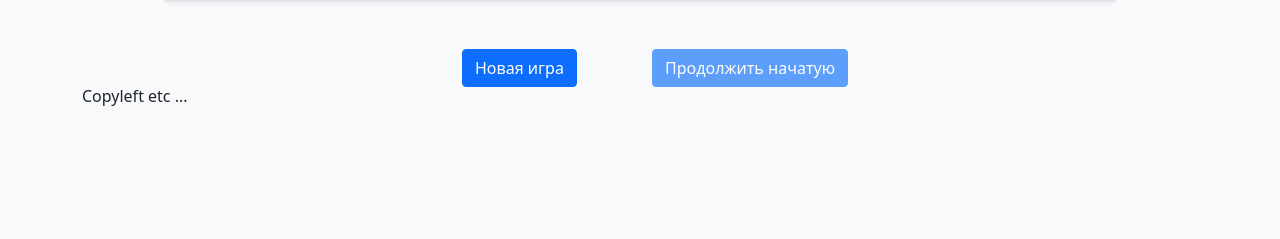
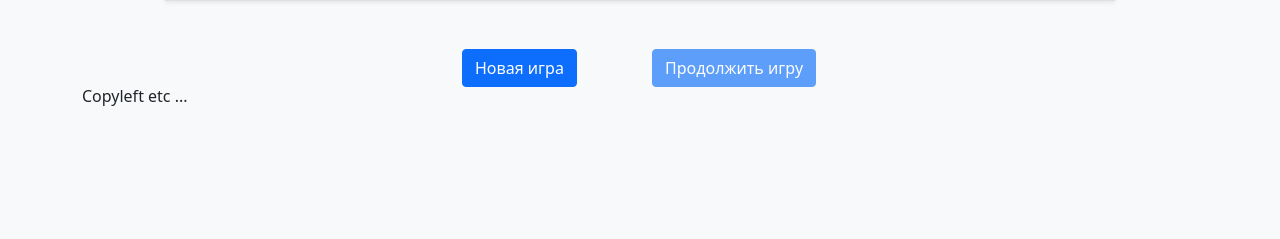
Before and after one commit to mkhaykin/stepik-mini, a Flask app: page / in a window 1280 px wide. Shown: the part 499-738 px from the top of the page. Run offline with Flask 2, Linux system fonts and the light colour scheme; some libraries are stand-ins or nearby versions.

Commit message:
fix html

```diff
--- a/templates/index.html
+++ b/templates/index.html
@@ -41,7 +41,7 @@
             <input id="btn_new" type="button" class="btn btn-primary" value="Новая игра" onClick='location.href="/new"'>
         </div>
         <div class="col-sm-2">
-            <input id="btn_continue" type="button" class="btn btn-primary" value="Продолжить начатую"
+            <input id="btn_continue" type="button" class="btn btn-primary" value="Продолжить игру"
                    onClick='location.href="/game"' {% if not game_run %} disabled {% endif %}>
         </div>
     </div>
--- a/templates/new.html
+++ b/templates/new.html
@@ -48,7 +48,7 @@
             </div>
             <div class="form-group col-3">
                 <input type="button" class="btn btn-primary btn-block" value="Вернуться к игре"
-                       onClick='location.href="/"' {% if not game_run %} disabled {% endif %}>
+                       onClick='location.href="/game"' {% if not game_run %} disabled {% endif %}>
             </div>
         </div>
         <hr/>
```
